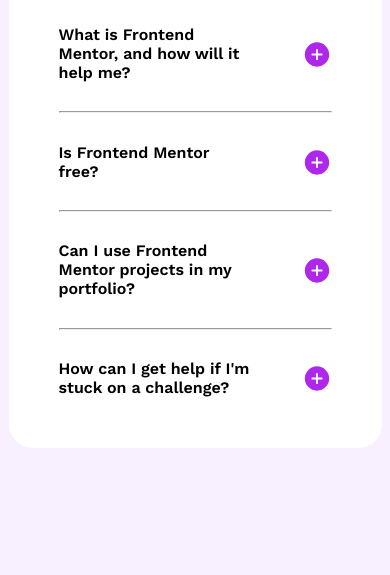
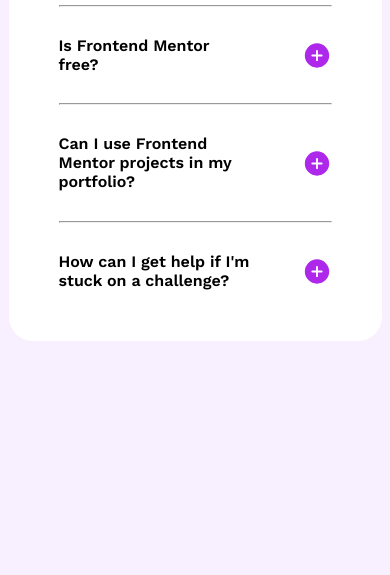
Before and after one commit to hunjager/frontend-mentor-2024, a plain HTML site: page faq-accordion-challenge/index.html in a window 390 px wide. Shown: the part 269-844 px from the top of the page. Drawn offline with nearby package versions, Linux system fonts and the light colour scheme.

Commit message:
Update style.css

```diff
--- a/faq-accordion-challenge/style.css
+++ b/faq-accordion-challenge/style.css
@@ -15,8 +15,8 @@ body{
     grid-auto-flow: column;
     align-items: center;
     justify-content: center;
-    width: 100vw;
-    height: 100vh;
+    width: 100%;
+    height: 100%;
     background: url('assets/images/background-pattern-desktop.svg');
     background-color: var(--light-pink);
     background-size: 100vw;
@@ -81,7 +81,8 @@ h4{
 @media (max-width:650px){
     main{
         width: 70vw;
-        margin: auto;
+        margin-top:20px;
+        margin-bottom: 20px;
     }
     h4{
         width: 70%;
@@ -89,8 +90,6 @@ h4{
     }
     body{
         background-size: 100vh;
+        align-items: center;
     }
 }
-.open{
-    display: inline;
-}
```
